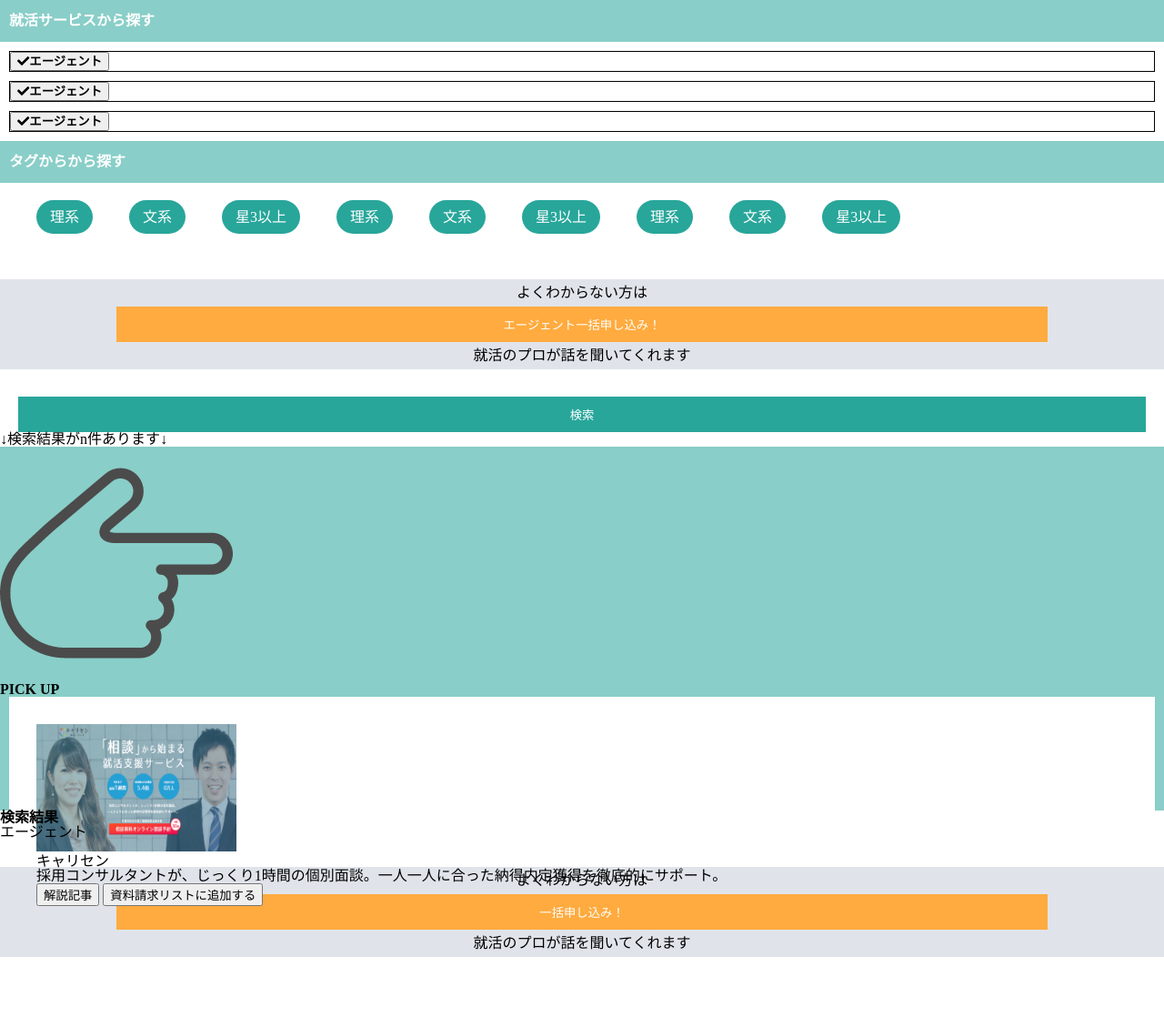
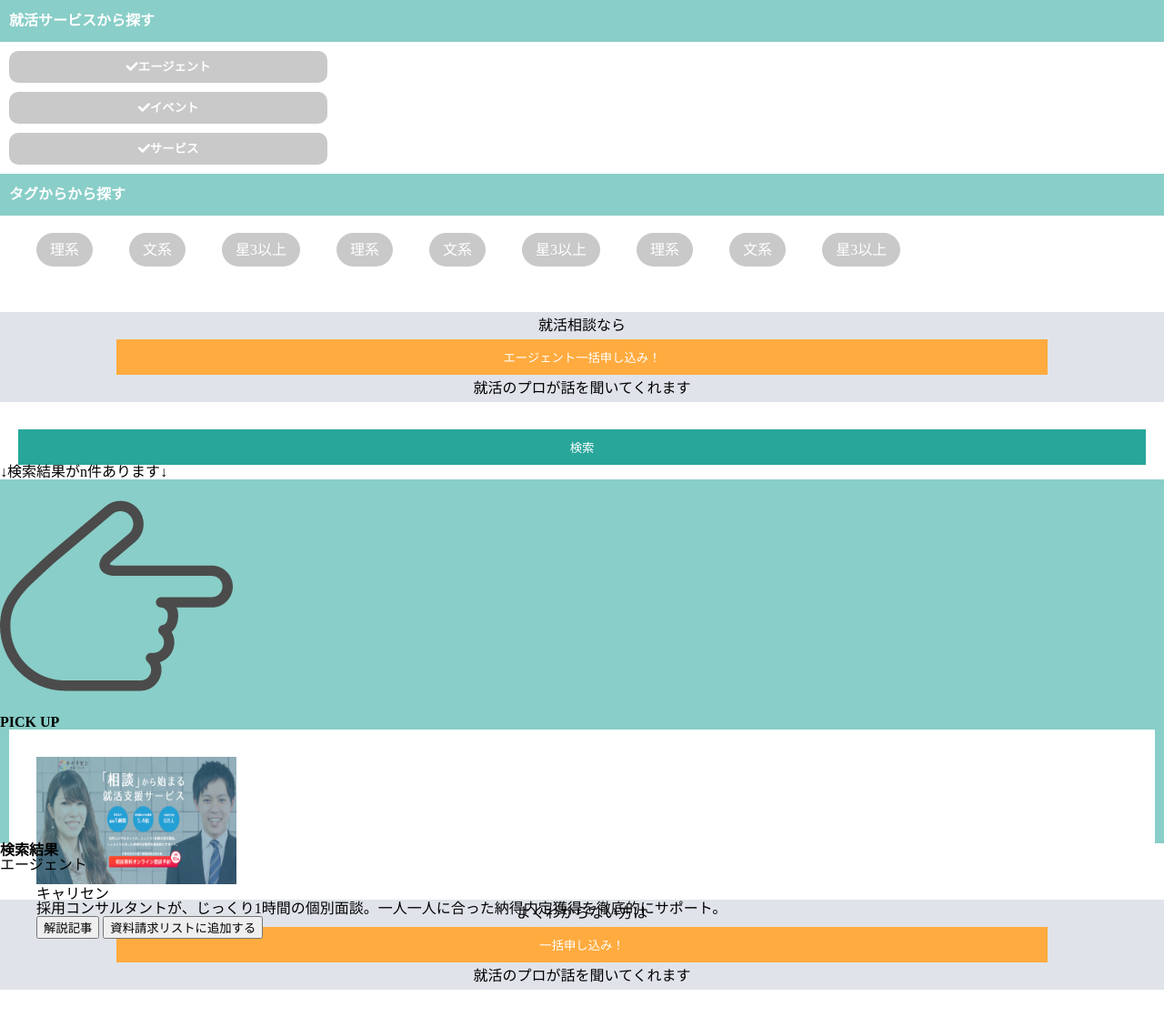
Before and after one commit to daiki-sato/teamE, a PHP site: page /php/top.html in a window 1280 px wide. Shown: the whole page at 91% size. Before the commit the page ends 1052 px from the top, so only its background shows below. Run offline with PHP 8.4, Linux system fonts and the light colour scheme.

Commit message:
top_sp_searchを大枠完了させた。クリックした後に色を変えるのはまだ完了していない。common.scssの共通の色も変更した.

```diff
--- a/src/css/_common.scss
+++ b/src/css/_common.scss
@@ -8,7 +8,7 @@ $color-orange:#FFAB3F;
 $color-white:#ffffff;
 $color-lightGreen:#89CEC8;
 $color-lightBlue:#E0E4EA;
-$color-gray:#757678;
+$color-gray:#c9c9c9;
 
 
 
@@ -23,7 +23,7 @@ $color-gray:#757678;
 
 @mixin btn-tag {
   color: $color-white;
-  background-color: $color-green;
+  background-color: $color-gray;
   padding: 10px 15px;
   border-radius: 50px;
 }
--- a/src/css/_top.scss
+++ b/src/css/_top.scss
@@ -1,35 +1,25 @@
  /* トップページのcss */
 /* // ここにheader.sass fotter.sassなどを挿入する */
 
+button{
+  cursor: pointer;
+}
+
+.category-search{
 
 
-
-.keyword-search{
-
-  .keyword-search-form__input{
-    width: 70%;
-    height: 40px;
-  }
-  .keyword-search-form__button{
+  .category-search__button{
     background-color: $color-gray;
     color: $color-white;
     border: none;
-    padding: 8px 30px;
-    border-radius: 5px;
-
-  }
-}
-
-.category-search{
-  .category-search__menu{
-
+    width: 350px;
+    padding: 10px 30px;
+    border-radius: 10px;
 
   }
 
   .category-search__list{
     margin: 10px;
-    border:  1px solid black;
-
   }
 
   .category-search__title-box{
--- a/src/css/style.css
+++ b/src/css/style.css
@@ -57,22 +57,21 @@
 
 /* トップページのcss */
 /* // ここにheader.sass fotter.sassなどを挿入する */
-.keyword-search .keyword-search-form__input {
-  width: 70%;
-  height: 40px;
+button {
+  cursor: pointer;
 }
 
-.keyword-search .keyword-search-form__button {
-  background-color: #757678;
+.category-search .category-search__button {
+  background-color: #c9c9c9;
   color: #ffffff;
   border: none;
-  padding: 8px 30px;
-  border-radius: 5px;
+  width: 350px;
+  padding: 10px 30px;
+  border-radius: 10px;
 }
 
 .category-search .category-search__list {
   margin: 10px;
-  border: 1px solid black;
 }
 
 .category-search .category-search__title-box {
@@ -105,7 +104,7 @@
 
 .tag-search .tag-search__list a {
   color: #ffffff;
-  background-color: #28A69A;
+  background-color: #c9c9c9;
   padding: 10px 15px;
   border-radius: 50px;
 }
@@ -203,7 +202,7 @@
 .footer .footer__reset-button {
   cursor: pointer;
   border: none;
-  background-color: #757678;
+  background-color: #c9c9c9;
   color: #ffffff;
   padding: 5px 25px;
   font-size: 12px;
--- a/src/php/top.html
+++ b/src/php/top.html
@@ -35,13 +35,13 @@
 
     <div class="category-search__list">
       <button class="category-search__button">
-        <i class="fas fa-check">エージェント</i>
+        <i class="fas fa-check">イベント</i>
       </button>
     </div>
 
     <div class="category-search__list">
       <button class="category-search__button">
-        <i class="fas fa-check">エージェント</i>
+        <i class="fas fa-check">サービス</i>
       </button>
     </div>
   </div>
@@ -69,7 +69,7 @@
 
 
 <div class="application-area">
-  <p class="application-area__text">よくわからない方は</p>
+  <p class="application-area__text">就活相談なら</p>
   <button class="application-area__button">エージェント一括申し込み！</button>
   <span class="application-area__description">就活のプロが話を聞いてくれます</span>
 </div>
```
